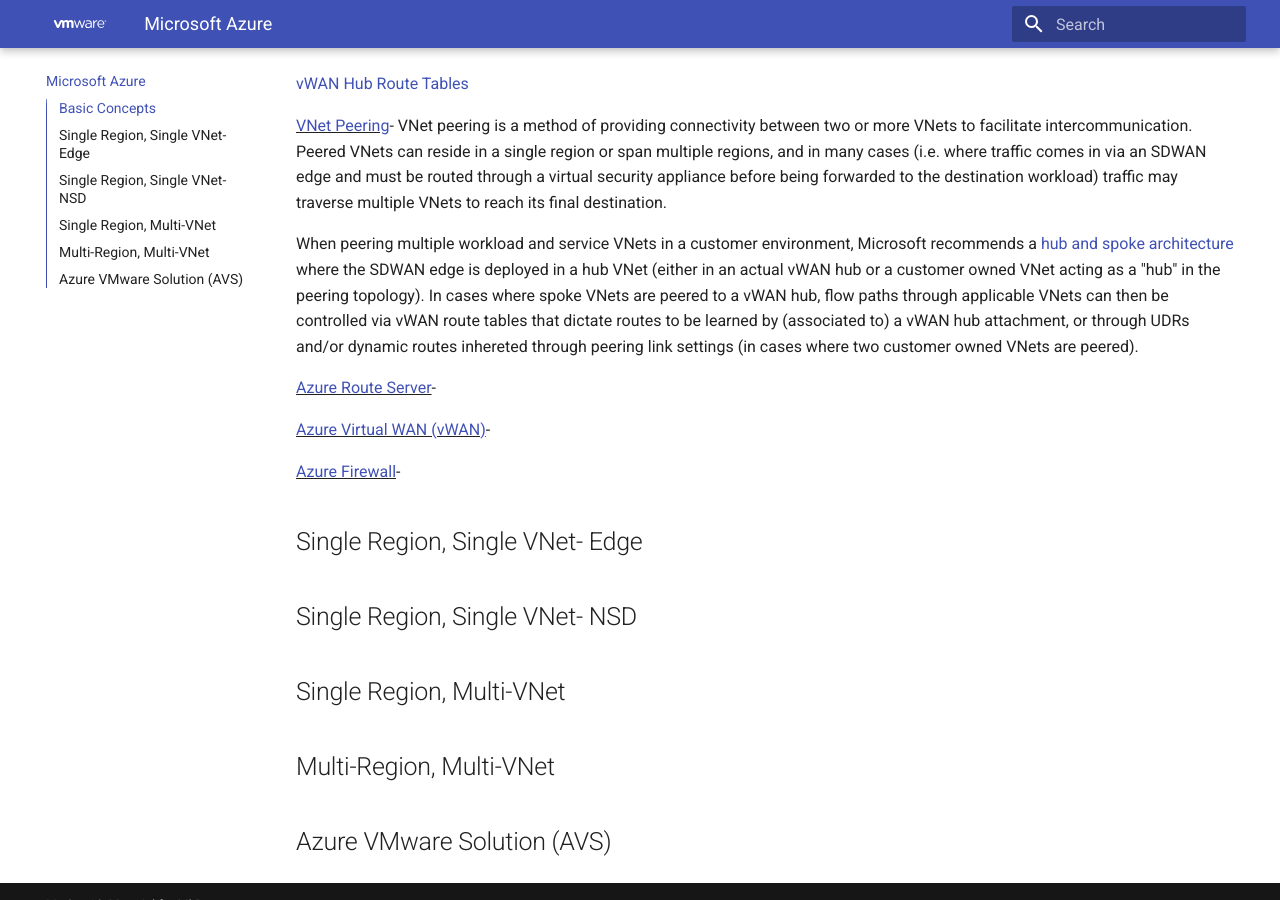
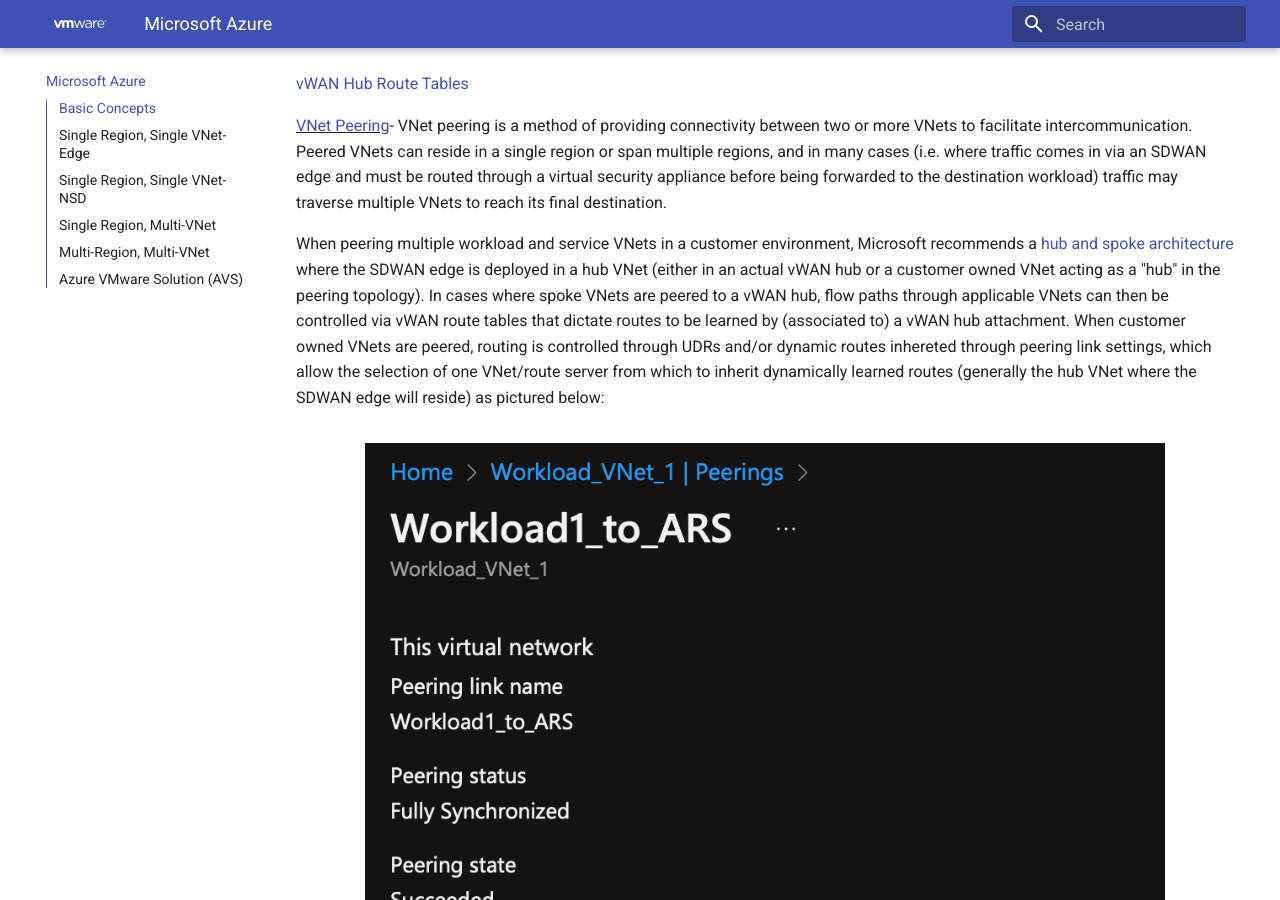
Before and after one commit to el-hoffer/velo-mc-refarch, an MkDocs documentation site: the page built from docs/3-azure.md, in a window 1280 px wide and 900 px high, scrolled down 1185 px. Built offline with MkDocs 1.6.1 and Material for MkDocs 9.7.7, drawn with Linux system fonts in a browser that asks for light colours.

Commit message:
Peering settings image

```diff
--- a/docs/3-azure.md
+++ b/docs/3-azure.md
@@ -20,7 +20,11 @@ There are two types of routing tables that may be applicable to Azure deployment
 
 <u>[VNet Peering](https://learn.microsoft.com/en-us/azure/virtual-network/virtual-network-peering-overview)</u>-  VNet peering is a method of providing connectivity between two or more VNets to facilitate intercommunication.  Peered VNets can reside in a single region or span multiple regions, and in many cases (i.e. where traffic comes in via an SDWAN edge and must be routed through a virtual security appliance before being forwarded to the destination workload) traffic may traverse multiple VNets to reach its final destination.
 
-When peering multiple workload and service VNets in a customer environment, Microsoft recommends a [hub and spoke architecture](https://learn.microsoft.com/en-us/azure/architecture/reference-architectures/hybrid-networking/hub-spoke?tabs=cli) where the SDWAN edge is deployed in a hub VNet (either in an actual vWAN hub or a customer owned VNet acting as a "hub" in the peering topology).  In cases where spoke VNets are peered to a vWAN hub, flow paths through applicable VNets can then be controlled via vWAN route tables that dictate routes to be learned by (associated to) a vWAN hub attachment, or through UDRs and/or dynamic routes inhereted through peering link settings (in cases where two customer owned VNets are peered).
+When peering multiple workload and service VNets in a customer environment, Microsoft recommends a [hub and spoke architecture](https://learn.microsoft.com/en-us/azure/architecture/reference-architectures/hybrid-networking/hub-spoke?tabs=cli) where the SDWAN edge is deployed in a hub VNet (either in an actual vWAN hub or a customer owned VNet acting as a "hub" in the peering topology).  In cases where spoke VNets are peered to a vWAN hub, flow paths through applicable VNets can then be controlled via vWAN route tables that dictate routes to be learned by (associated to) a vWAN hub attachment.  When customer owned VNets are peered, routing is controlled through UDRs and/or dynamic routes inhereted through peering link settings, which allow the selection of one VNet/route server from which to inherit dynamically learned routes (generally the hub VNet where the SDWAN edge will reside) as pictured below:
+<figure markdown>
+  ![Image title](/images/azure/peering-settings.png){ width="800" }
+  <figcaption></figcaption>
+</figure>
 
 <u>[Azure Route Server](https://learn.microsoft.com/en-us/azure/route-server/overview)</u>-
 
```
Also changed, not shown: docs/images/azure/peering-settings.png (added).
